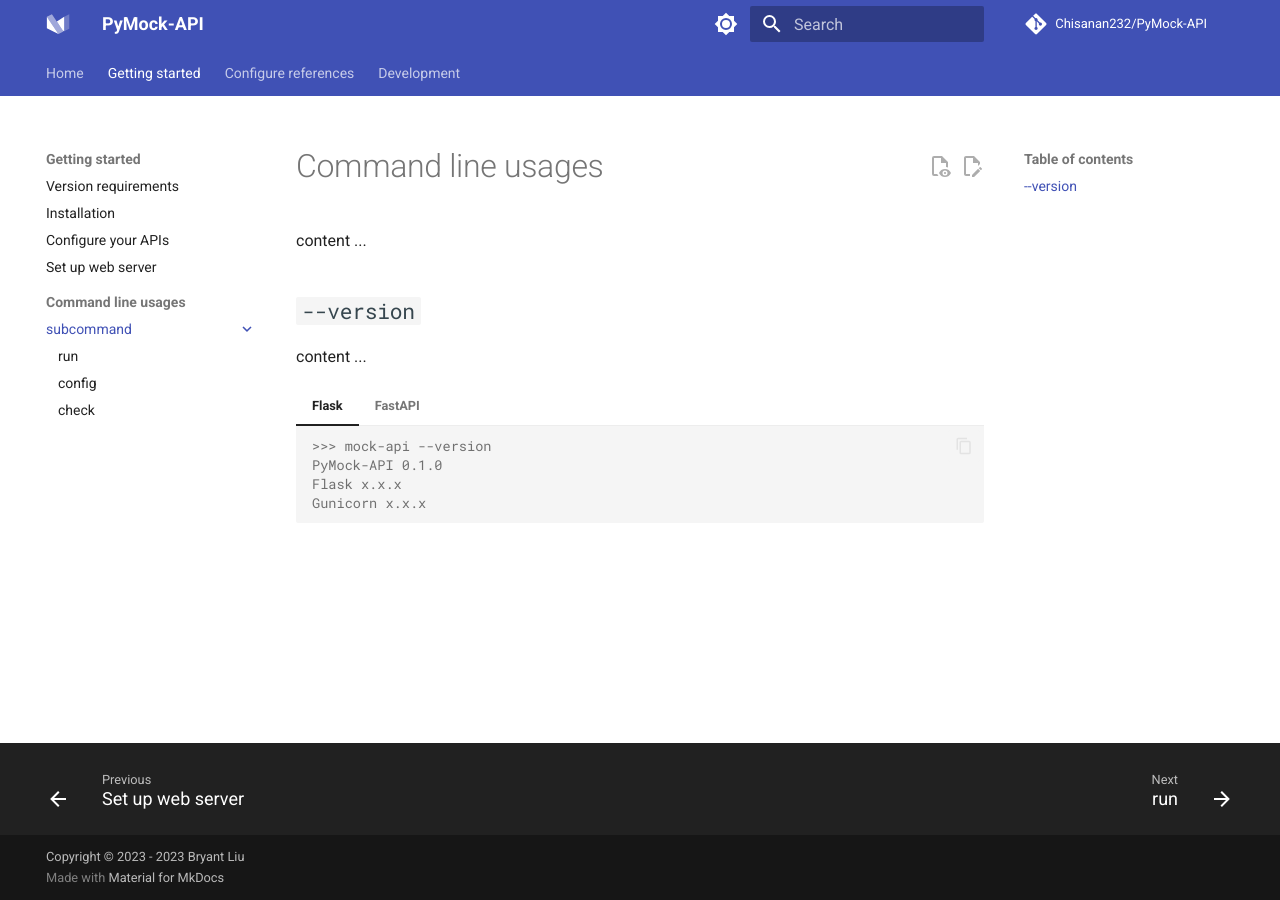
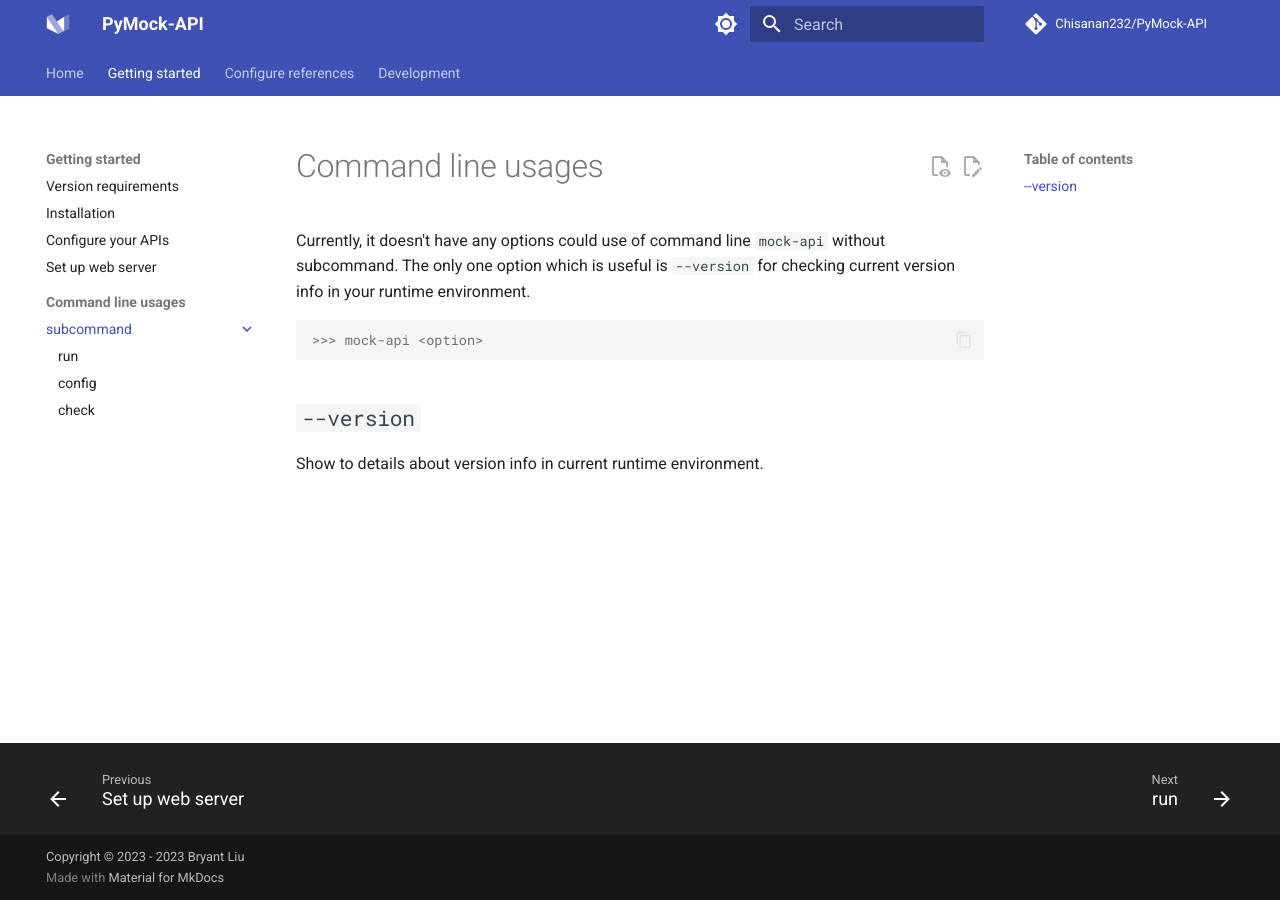
Before and after one commit to Chisanan232/PyMock-Server, an MkDocs documentation site: the page built from docs/command-line-usage/index.md, in a window 1280 px wide. Built offline with MkDocs 1.6.1 and Material for MkDocs 9.7.7, drawn with Linux system fonts in a browser that asks for light colours; comment, search, counter and statistics services are not loaded.

Commit message:
Add content of page *Command line usages*.

````diff
--- a/docs/command-line-usage/index.md
+++ b/docs/command-line-usage/index.md
@@ -1,25 +1,13 @@
 # Command line usages
 
-content ...
+Currently, it doesn't have any options could use of command line ``mock-api`` without subcommand. The only one option which
+is useful is ``--version`` for checking current version info in your runtime environment.
+
+```console
+>>> mock-api <option>
+```
+
 
 ## ``--version``
 
-content ...
-
-=== "Flask"
-
-    ``` console
-    >>> mock-api --version
-    PyMock-API 0.1.0
-    Flask x.x.x
-    Gunicorn x.x.x
-    ```
-
-=== "FastAPI"
-
-    ``` console
-    >>> mock-api --version
-    PyMock-API 0.1.0
-    FastAPI x.x.x
-    Uvicorn x.x.x
-    ```
+Show to details about version info in current runtime environment.
````
